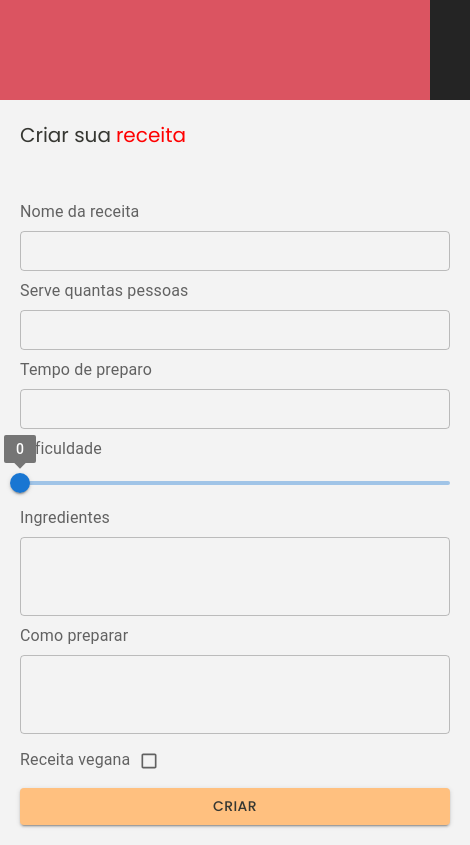
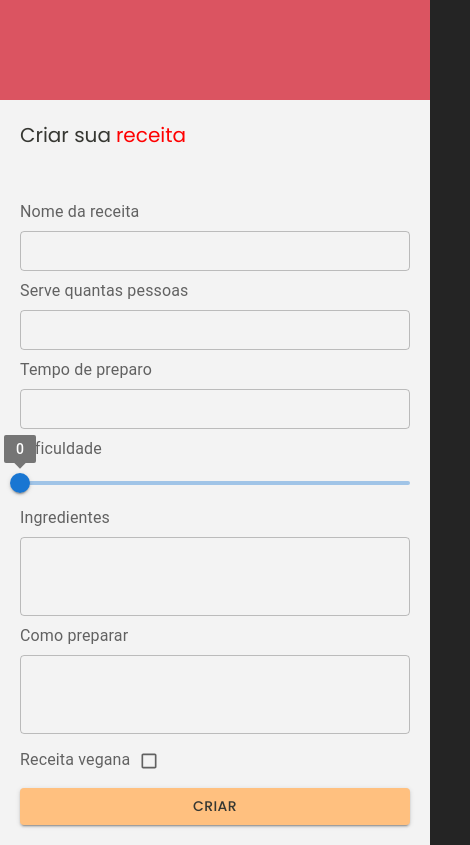
Before and after one commit to jpcastro14/gitapps, a React (Vite) app in the folder gitapps/: page /recipeform in a window 390 px wide. Shown: the whole page, 470 px wide, since content can reach past the window. Built offline with nearby package versions, Linux system fonts and the light colour scheme.

Commit message:
Refactor: Correct recipe form component mobile layout errors

```diff
--- a/gitapps/src/Components/RecipeComponent/RecipeForm/styles.ts
+++ b/gitapps/src/Components/RecipeComponent/RecipeForm/styles.ts
@@ -3,7 +3,6 @@ import styled from "styled-components";
 export const Container = styled.div`
   background-color: #f3f3f3;
   padding: 20px;
-  width: 100%;
   margin: 0 auto;
   max-width: 1024px;
   div {
```
